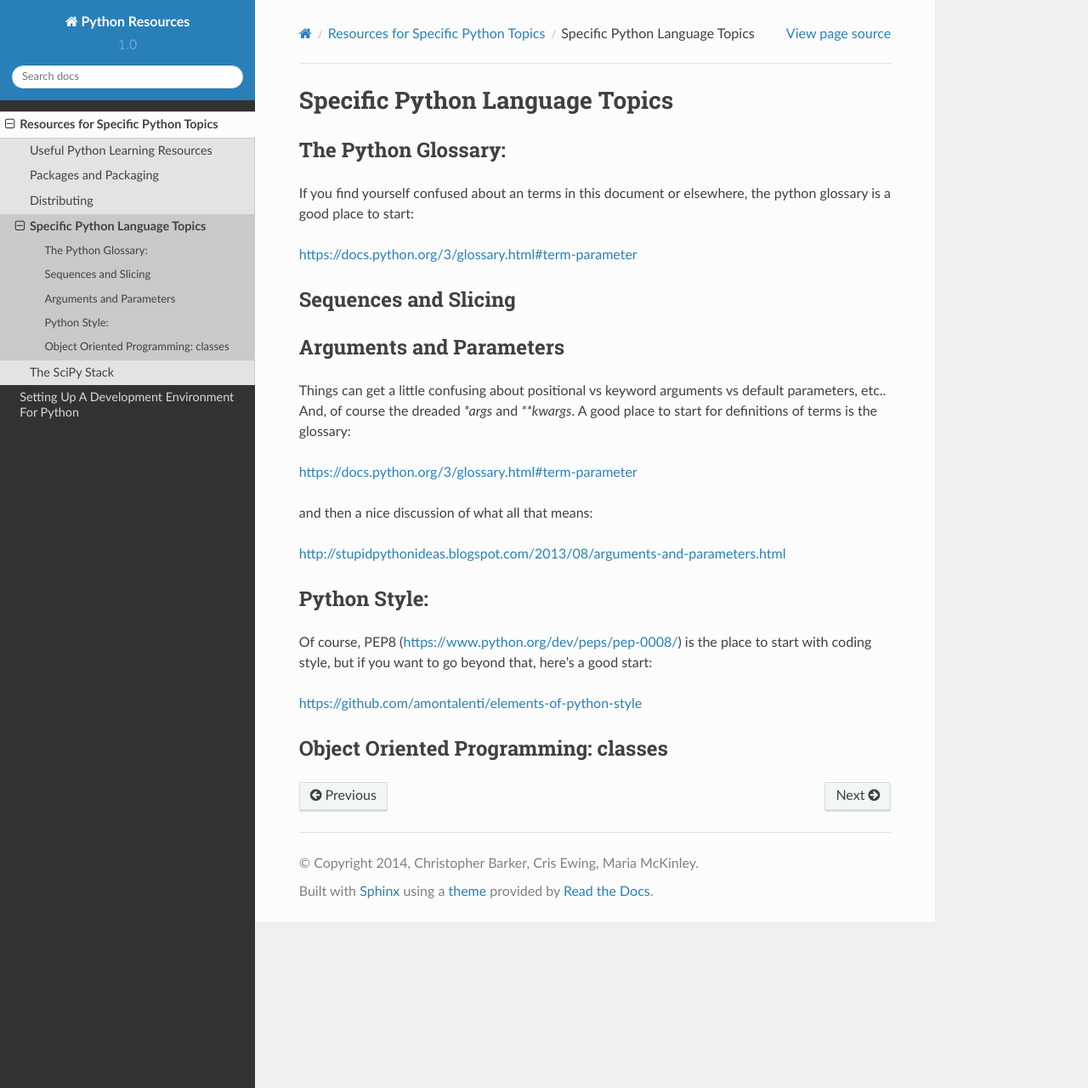
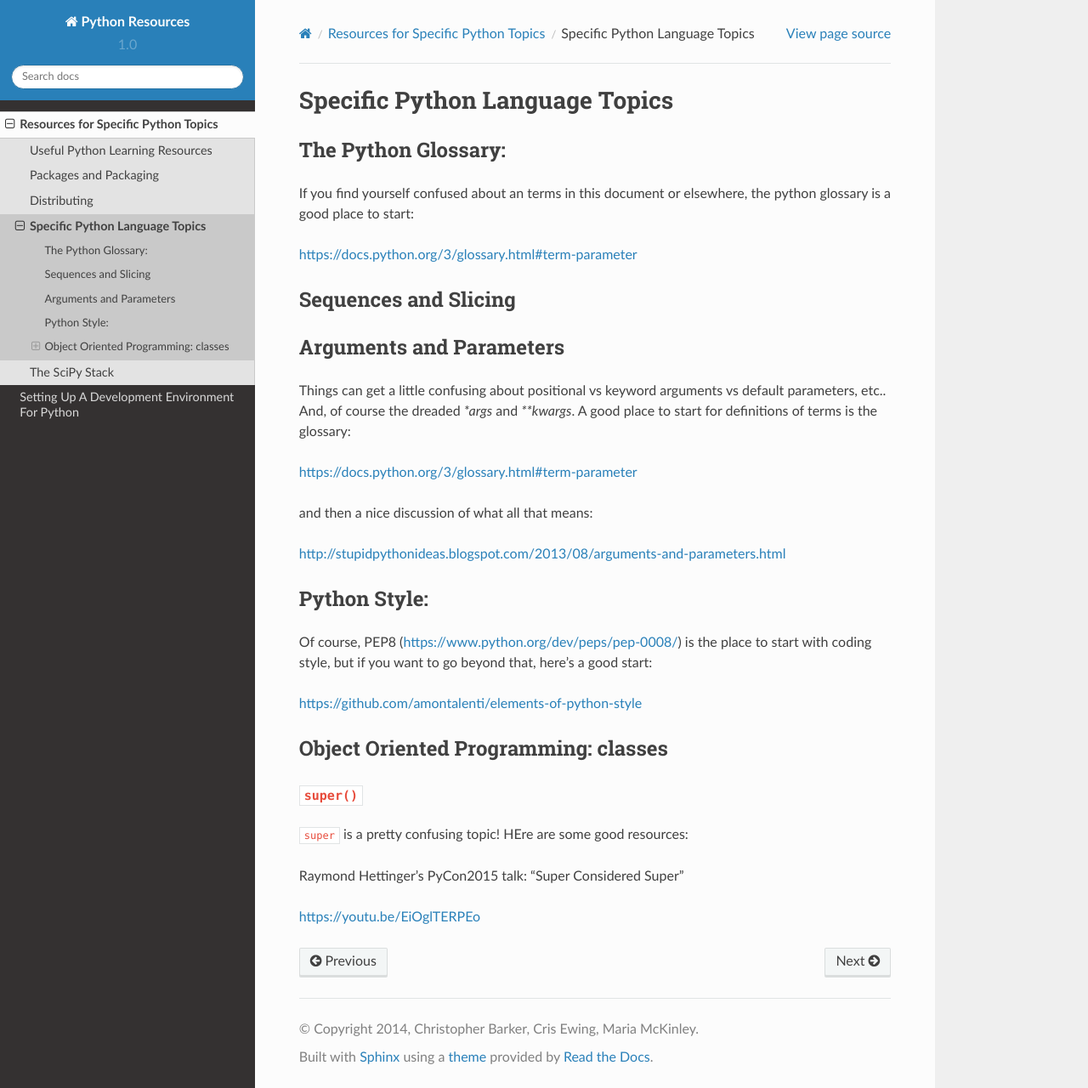
Before and after one commit to UWPCE-PythonCert/PythonResources, a Sphinx documentation site: the page built from sphinx_sources/source/GeneralPython/language_topics.rst, in a window 1280 px wide and 1280 px high. Shown: the whole window at 85% size. Built offline with Sphinx 7.4.7 and the Read the Docs theme 2.0.0, drawn with Linux system fonts in a browser that asks for light colours.

Commit message:
added video reference for super()

```diff
--- a/sphinx_sources/source/GeneralPython/language_topics.rst
+++ b/sphinx_sources/source/GeneralPython/language_topics.rst
@@ -36,3 +36,12 @@ https://github.com/amontalenti/elements-of-python-style
 
 Object Oriented Programming: classes
 ====================================
+
+``super()``
+-----------
+
+``super`` is a pretty confusing topic! HEre are some good resources:
+
+Raymond Hettinger's PyCon2015 talk: "Super Considered Super"
+
+https://youtu.be/EiOglTERPEo
```
